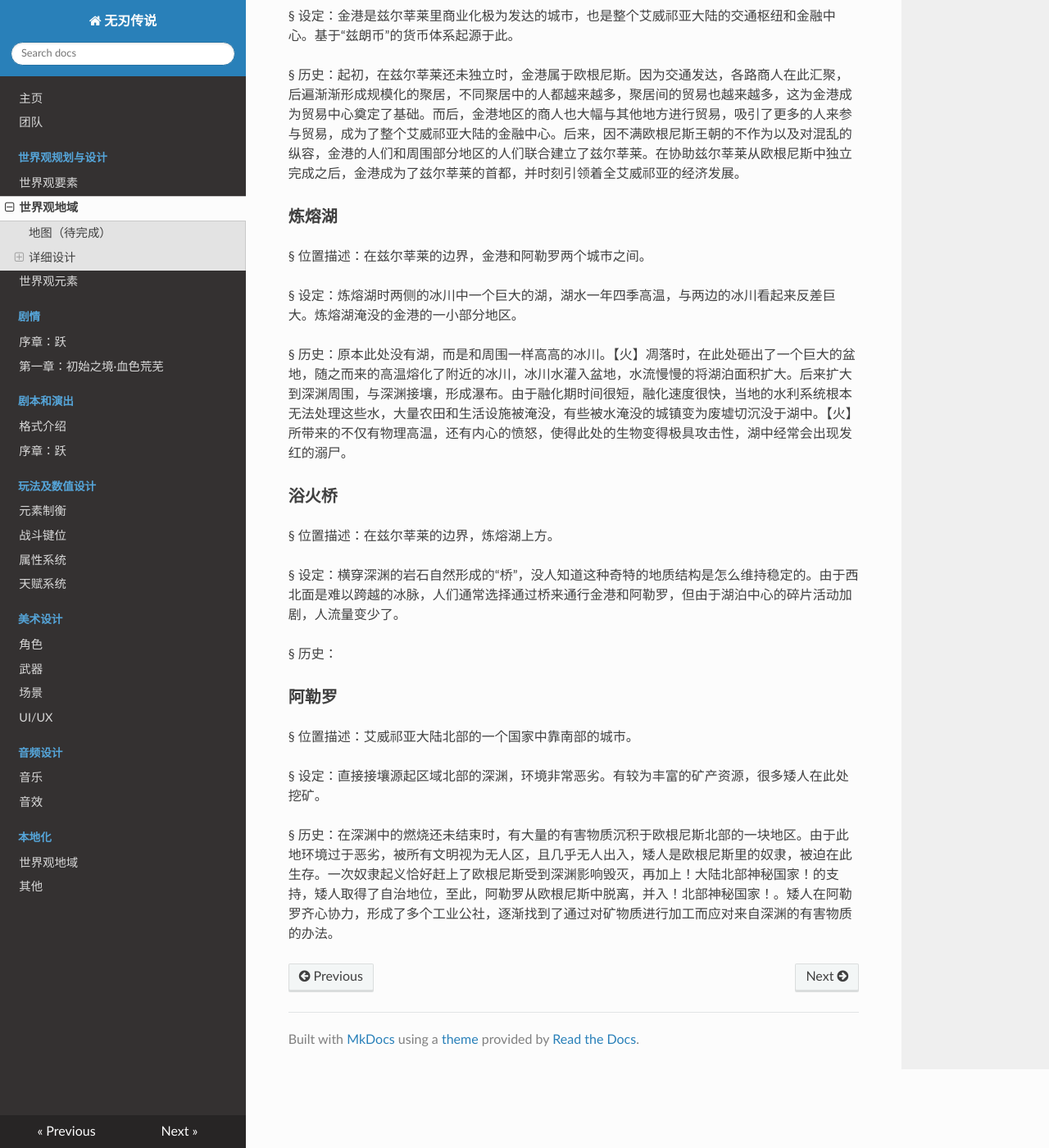
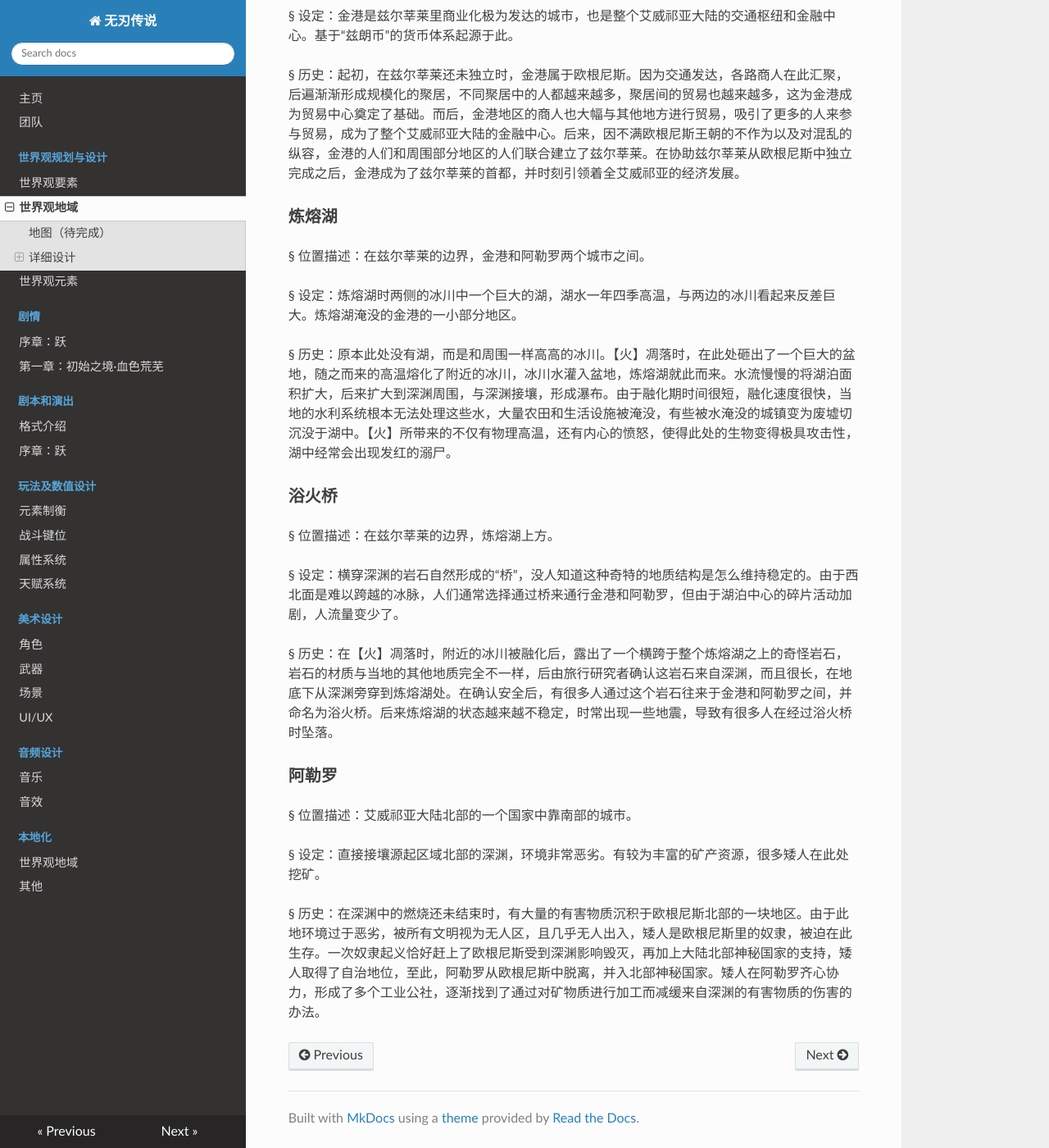
Before and after one commit to PowerForLoveGroup/LegendOfTheVoidBlade, an MkDocs documentation site: the page built from docs/docs/worldview_planning/regions.md, in a window 1280 px wide and 1400 px high, scrolled down 4178 px. Shown: the whole window at 82% size. Built offline with MkDocs 1.6.1, drawn with Linux system fonts in a browser that asks for light colours; nearby versions of some CDN libraries; some of the changed text lies outside the part shown.

Commit message:
Update plan page
Finished worldview planning.

```diff
--- a/docs/docs/worldview_planning/regions.md
+++ b/docs/docs/worldview_planning/regions.md
@@ -43,7 +43,7 @@
 
 § 位置描述：源起区域内的一个国家。
 
-§ 设定：在源起地区的一个古老的国家。因为纷争和贪婪、国家君主制度的腐败，这个国家逐渐没落，最后深渊的出现给这个国家带来了致命一击。
+§ 设定：在源起地区的一个古老的国家。因为纷争和贪婪、国家君主制度的腐败，这个国家逐渐没落，最后深渊的出现给这个国家带来了致命一击。【高塔】坐落于此国家内，深渊旁。
 
 § 历史：传说在远古时期，欧根尼斯曾统治着整个艾威祁亚大陆，但后来从贫瘠地方出发的蛮族推翻了欧根尼斯的王朝。此后虽然欧根尼斯还是文明最发达的国家，但是陷入了漫长的国难，传说很多新生国家的国王也是欧根尼斯曾经的领主，不停地通过战争夺取领土并独立。首先战胜欧根尼斯的是科拉卡斯势力，然后随着兹尔莘莱的民族意识觉醒以及来自金港的经济支持，兹尔莘莱也从欧根尼斯中独立了出来。对于欧根尼斯人来说，世界一开始处于最好的秩序，之后的秩序不停崩塌，人们的努力只是为了秩序不要太快崩塌殆尽，最后，欧根尼斯被赶到了最接近地脉的热土。
 
@@ -57,11 +57,11 @@
 
 ### 深渊
 
-§ 位置描述：源起区域内的一块区域。
+§ 位置描述：整个大陆的正中心，源起区域内的一块区域。
 
-§ 设定：深不见底，没人晓得咋形成的，据历史记载，面积扩大过几次，而且很多探险家或者矿工描述说，深渊下有城市废墟以及巨大的奇异的植物。实际形成的原因是碎片脱落，“柱体”塌陷，导致大陆失去支撑，开始坍缩，形成深渊的现象。由于世界出于克莱因瓶的内部，实际去往天空岛的路线需要从这里去，因为目前没有技术能直接飞上天空岛，历史上也没有人去过。【木】掉落于此（所以又坍缩了，深渊第三次大规模扩大），深渊一直下去会进入熔岩区域，但由于【木】掉落到了深处，从碎片周围长出植物，被烧毁，又长出植物，又被烧毁，到最后没有助燃气体了，植物也发生变异，形成植物和熔岩共存的奇妙场景。灰烬和“CO2”这些反哺深渊上层的动植物。但是漂浮于深渊一定的高度，显得从外面来看深渊很深邃（实际就挺深邃的），据说神秘的影族曾聚居于此。
+§ 设定：深渊深不见底，没人知道怎么形成的，但有很多学者对形成的原因有所猜测。深渊的面积占据了欧根尼斯的一大半。能从深渊中回来的极少数探险家描述说，深渊下有城市废墟以及巨大的奇异的植物，其实这些就是影族文明的遗迹。实际上，深渊可以通向天空岛。
 
-§ 历史：
+§ 历史：因各元素碎片逐一脱落，虚无之柱开始塌陷，导致大陆失去支撑，开始坍缩，在大陆正中央形成了深渊。影族文明诞生于深渊中层，影族借着深渊中特殊的压力，用现有元素合成出了影元素。深渊下层是熔岩区域，【木】掉落了此处，于是陷入了从碎片周围长出植物和植物被烧毁的循环，直到最后助燃气体耗尽，而后植物发生变异，形成了植物和熔岩共存的奇妙场景。燃烧耗尽了供影族呼吸的气体，剧毒的燃烧生成物上浮彻底让影族灭亡。这些生成物持续上浮到深渊顶部，阿勒罗的矮人们还在想办法应对。
 
 ### 科拉卡斯
 
@@ -101,7 +101,7 @@
 
 § 设定：炼熔湖时两侧的冰川中一个巨大的湖，湖水一年四季高温，与两边的冰川看起来反差巨大。炼熔湖淹没的金港的一小部分地区。
 
-§ 历史：原本此处没有湖，而是和周围一样高高的冰川。【火】凋落时，在此处砸出了一个巨大的盆地，随之而来的高温熔化了附近的冰川，冰川水灌入盆地，水流慢慢的将湖泊面积扩大。后来扩大到深渊周围，与深渊接壤，形成瀑布。由于融化期时间很短，融化速度很快，当地的水利系统根本无法处理这些水，大量农田和生活设施被淹没，有些被水淹没的城镇变为废墟切沉没于湖中。【火】所带来的不仅有物理高温，还有内心的愤怒，使得此处的生物变得极具攻击性，湖中经常会出现发红的溺尸。
+§ 历史：原本此处没有湖，而是和周围一样高高的冰川。【火】凋落时，在此处砸出了一个巨大的盆地，随之而来的高温熔化了附近的冰川，冰川水灌入盆地，炼熔湖就此而来。水流慢慢的将湖泊面积扩大，后来扩大到深渊周围，与深渊接壤，形成瀑布。由于融化期时间很短，融化速度很快，当地的水利系统根本无法处理这些水，大量农田和生活设施被淹没，有些被水淹没的城镇变为废墟切沉没于湖中。【火】所带来的不仅有物理高温，还有内心的愤怒，使得此处的生物变得极具攻击性，湖中经常会出现发红的溺尸。
 
 ### 浴火桥
 
@@ -109,7 +109,7 @@
 
 § 设定：横穿深渊的岩石自然形成的“桥”，没人知道这种奇特的地质结构是怎么维持稳定的。由于西北面是难以跨越的冰脉，人们通常选择通过桥来通行金港和阿勒罗，但由于湖泊中心的碎片活动加剧，人流量变少了。
 
-§ 历史：
+§ 历史：在【火】凋落时，附近的冰川被融化后，露出了一个横跨于整个炼熔湖之上的奇怪岩石，岩石的材质与当地的其他地质完全不一样，后由旅行研究者确认这岩石来自深渊，而且很长，在地底下从深渊旁穿到炼熔湖处。在确认安全后，有很多人通过这个岩石往来于金港和阿勒罗之间，并命名为浴火桥。后来炼熔湖的状态越来越不稳定，时常出现一些地震，导致有很多人在经过浴火桥时坠落。
 
 ### 阿勒罗
 
@@ -117,4 +117,4 @@
 
 § 设定：直接接壤源起区域北部的深渊，环境非常恶劣。有较为丰富的矿产资源，很多矮人在此处挖矿。
 
-§ 历史：在深渊中的燃烧还未结束时，有大量的有害物质沉积于欧根尼斯北部的一块地区。由于此地环境过于恶劣，被所有文明视为无人区，且几乎无人出入，矮人是欧根尼斯里的奴隶，被迫在此生存。一次奴隶起义恰好赶上了欧根尼斯受到深渊影响毁灭，再加上！大陆北部神秘国家！的支持，矮人取得了自治地位，至此，阿勒罗从欧根尼斯中脱离，并入！北部神秘国家！。矮人在阿勒罗齐心协力，形成了多个工业公社，逐渐找到了通过对矿物质进行加工而应对来自深渊的有害物质的办法。
+§ 历史：在深渊中的燃烧还未结束时，有大量的有害物质沉积于欧根尼斯北部的一块地区。由于此地环境过于恶劣，被所有文明视为无人区，且几乎无人出入，矮人是欧根尼斯里的奴隶，被迫在此生存。一次奴隶起义恰好赶上了欧根尼斯受到深渊影响毁灭，再加上大陆北部神秘国家的支持，矮人取得了自治地位，至此，阿勒罗从欧根尼斯中脱离，并入北部神秘国家。矮人在阿勒罗齐心协力，形成了多个工业公社，逐渐找到了通过对矿物质进行加工而减缓来自深渊的有害物质的伤害的办法。
```
